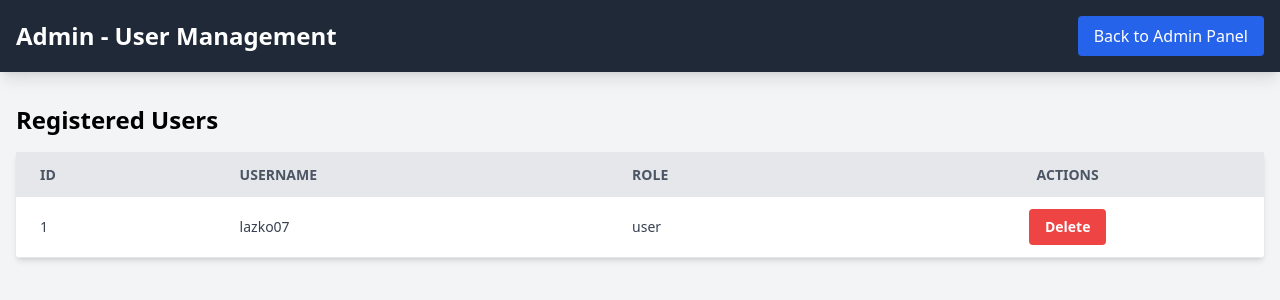
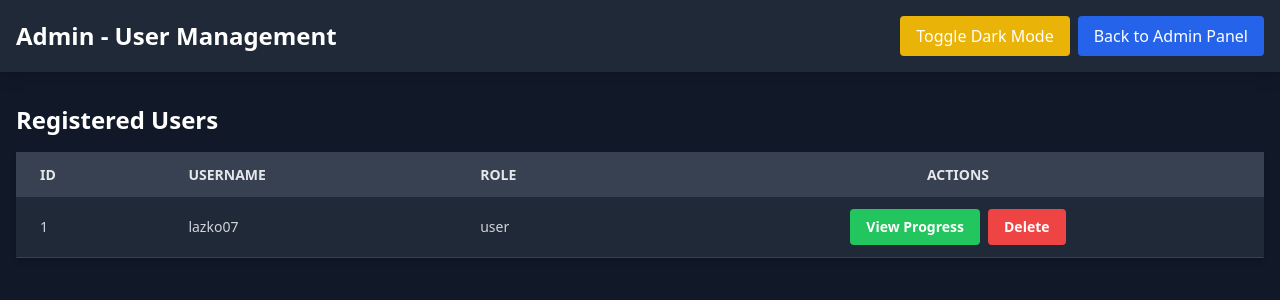
Before and after one commit to codingburgas/2425-11-b-pp-student-practices-assignment-LPApostolov21, a Flask app: page /admin/users in a window 1280 px wide. Shown: the top 300 px of the page. Run offline with Flask 3, Linux system fonts and the light colour scheme; a user stored in the database is signed in; data comes from the database, SQL or seed files in the repository; both versions use the stored data as it was after the commit; some libraries are stand-ins or nearby versions.

Commit message:
Add more functions to the admin panel

```diff
--- a/Mech/main/routes.py
+++ b/Mech/main/routes.py
@@ -49,7 +49,37 @@ def market():
         (250000, 2007, 5100),
         (320000, 2002, 2950),
         (310000, 2006, 5750),
-        (380000, 1990, 2200)
+        (380000, 1995, 2200),
+        (240000, 2008, 5500),
+        (180000, 2010, 7200),
+        (150000, 2012, 7500),
+        (200000, 2011, 6800),
+        (220000, 2009, 6100),
+        (140000, 2014, 8200),
+        (100000, 2015, 8900),
+        (175000, 2013, 7700),
+        (90000, 2016, 9200),
+        (80000, 2017, 9600),
+        (195000, 2011, 6900),
+        (160000, 2012, 7400),
+        (230000, 2008, 5650),
+        (145000, 2013, 8000),
+        (120000, 2014, 8500),
+        (105000, 2016, 9100),
+        (85000, 2018, 9800),
+        (75000, 2019, 10200),
+        (60000, 2020, 11000),
+        (50000, 2021, 11500),
+        (45000, 2022, 12000),
+        (38000, 2023, 12500),
+        (32000, 2024, 13000),
+        (90000, 2017, 9500),
+        (190000, 2009, 6050),
+        (210000, 2010, 6400),
+        (205000, 2009, 6150),
+        (225000, 2007, 5300),
+        (285000, 2005, 4700),
+        (310000, 2006, 5600)
     ]
 
     # Train model
@@ -158,7 +188,37 @@ def model_pred():
         (250000, 2007, 5100),
         (320000, 2002, 2950),
         (310000, 2006, 5750),
-        (380000, 1990, 2200)
+        (380000, 1995, 2200),
+        (240000, 2008, 5500),
+        (180000, 2010, 7200),
+        (150000, 2012, 7500),
+        (200000, 2011, 6800),
+        (220000, 2009, 6100),
+        (140000, 2014, 8200),
+        (100000, 2015, 8900),
+        (175000, 2013, 7700),
+        (90000, 2016, 9200),
+        (80000, 2017, 9600),
+        (195000, 2011, 6900),
+        (160000, 2012, 7400),
+        (230000, 2008, 5650),
+        (145000, 2013, 8000),
+        (120000, 2014, 8500),
+        (105000, 2016, 9100),
+        (85000, 2018, 9800),
+        (75000, 2019, 10200),
+        (60000, 2020, 11000),
+        (50000, 2021, 11500),
+        (45000, 2022, 12000),
+        (38000, 2023, 12500),
+        (32000, 2024, 13000),
+        (90000, 2017, 9500),
+        (190000, 2009, 6050),
+        (210000, 2010, 6400),
+        (205000, 2009, 6150),
+        (225000, 2007, 5300),
+        (285000, 2005, 4700),
+        (310000, 2006, 5600)
     ]
 
     X = [[mileage, year] for mileage, year, _ in data]
@@ -219,39 +279,6 @@ def model_pred():
         plot_url=image_base64
     )
 
-@main.route('/send_email', methods=['POST'])
-@login_required
-def send_email():
-    sender_email = "LPApostolov21@codingburgas.bg"
-    app_password = "my_secret_key"
-    receiver_email = "ktotev@codingburgas.bg"
-    subject = "🚗 Car Price Prediction Chart"
-    body = "Attached is the chart from the latest car price prediction."
-
-    chart_path = os.path.join('static', 'prediction_chart.png')
-
-    msg = MIMEMultipart()
-    msg['From'] = sender_email
-    msg['To'] = receiver_email
-    msg['Subject'] = subject
-
-    try:
-        with open(chart_path, 'rb') as f:
-            part = MIMEBase('application', 'octet-stream')
-            part.set_payload(f.read())
-            encoders.encode_base64(part)
-            part.add_header('Content-Disposition', 'attachment', filename='prediction_chart.png')
-            msg.attach(part)
-
-        with smtplib.SMTP_SSL('smtp.gmail.com', 465) as server:
-            server.login(sender_email, app_password)
-            server.sendmail(sender_email, receiver_email, msg.as_string())
-
-        flash("✅ Email sent successfully to ktotev@codingburgas.bg", "success")
-    except Exception as e:
-        flash(f"❌ Failed to send email: {str(e)}", "danger")
-
-    return redirect(url_for('main.model_pred'))
 
 @main.route('/admin/users')
 @login_required
@@ -267,3 +294,9 @@ def delete_user(user_id):
     db.session.commit()
     flash(f'User {user.username} has been deleted.', 'success')
     return redirect(url_for('main.view_users'))
+
+
+@main.route('/progress')
+@login_required
+def progress():
+    return('Hellow World')
--- a/Mech/main/templates/admin.html
+++ b/Mech/main/templates/admin.html
@@ -1,5 +1,5 @@
 <!DOCTYPE html>
-<html lang="en" class="transition-colors duration-300">
+<html lang="en" class="dark transition-colors duration-300">
 <head>
     <meta charset="UTF-8" />
     <meta name="viewport" content="width=device-width, initial-scale=1" />
@@ -15,7 +15,7 @@
 
     <nav class="bg-gray-800 dark:bg-gray-900 p-4 shadow-lg">
         <div class="container mx-auto flex justify-between items-center">
-            <a href="#" class="text-white text-xl md:text-2xl font-bold rounded-md px-3 py-2 hover:bg-gray-700 transition duration-300">
+            <a class="text-white text-xl md:text-2xl font-bold rounded-md px-3 py-2 hover:bg-gray-700 transition duration-300">
                 Welcome to the admin panel
             </a>
 
--- a/Mech/main/templates/user_list.html
+++ b/Mech/main/templates/user_list.html
@@ -1,17 +1,27 @@
 <!DOCTYPE html>
-<html lang="en">
+<html lang="en" class="dark">
 <head>
     <meta charset="UTF-8">
     <title>User Management</title>
     <script src="https://cdn.tailwindcss.com"></script>
+    <script>
+        tailwind.config = {
+            darkMode: 'class'
+        }
+    </script>
 </head>
-<body class="bg-gray-100 font-sans">
+<body class="bg-gray-100 dark:bg-gray-900 dark:text-white font-sans">
     <nav class="bg-gray-800 p-4 shadow-lg mb-4">
         <div class="container mx-auto flex justify-between items-center">
             <span class="text-white text-2xl font-bold">Admin - User Management</span>
-            <a href="{{ url_for('main.admin_main') }}" class="bg-blue-600 text-white px-4 py-2 rounded hover:bg-blue-700">
-                Back to Admin Panel
-            </a>
+            <div class="flex gap-2">
+                <button id="toggleDarkMode" class="bg-yellow-500 hover:bg-yellow-600 text-white px-4 py-2 rounded">
+                    Toggle Dark Mode
+                </button>
+                <a href="{{ url_for('main.admin_main') }}" class="bg-blue-600 text-white px-4 py-2 rounded hover:bg-blue-700">
+                    Back to Admin Panel
+                </a>
+            </div>
         </div>
     </nav>
 
@@ -19,7 +29,7 @@
         {% with messages = get_flashed_messages(with_categories=true) %}
             {% if messages %}
                 {% for category, message in messages %}
-                    <div class="mb-4 p-4 bg-green-100 border border-green-300 rounded text-green-800">
+                    <div class="mb-4 p-4 bg-green-100 dark:bg-green-900 border border-green-300 dark:border-green-700 rounded text-green-800 dark:text-green-200">
                         {{ message }}
                     </div>
                 {% endfor %}
@@ -28,23 +38,27 @@
 
         <h2 class="text-2xl font-semibold mb-4">Registered Users</h2>
 
-        <table class="min-w-full bg-white shadow-md rounded">
+        <table class="min-w-full bg-white dark:bg-gray-800 shadow-md rounded">
             <thead>
-                <tr class="bg-gray-200 text-gray-600 uppercase text-sm leading-normal">
+                <tr class="bg-gray-200 dark:bg-gray-700 text-gray-600 dark:text-gray-200 uppercase text-sm leading-normal">
                     <th class="py-3 px-6 text-left">ID</th>
                     <th class="py-3 px-6 text-left">Username</th>
                     <th class="py-3 px-6 text-left">Role</th>
                     <th class="py-3 px-6 text-center">Actions</th>
                 </tr>
             </thead>
-            <tbody class="text-gray-700 text-sm font-light">
+            <tbody class="text-gray-700 dark:text-gray-300 text-sm font-light">
                 {% for user in users %}
-                <tr class="border-b border-gray-200 hover:bg-gray-100">
+                <tr class="border-b border-gray-200 dark:border-gray-700 hover:bg-gray-100 dark:hover:bg-gray-700">
                     <td class="py-3 px-6 text-left">{{ user.id }}</td>
                     <td class="py-3 px-6 text-left">{{ user.username }}</td>
                     <td class="py-3 px-6 text-left">{{ user.role }}</td>
-                    <td class="py-3 px-6 text-center">
+                    <td class="py-3 px-6 text-center flex justify-center gap-2">
                         {% if user.role != 'admin' %}
+                        <a href="{{ url_for('main.progress', user_id=user.id) }}"
+                           class="bg-green-500 hover:bg-green-700 text-white font-bold py-2 px-4 rounded">
+                            View Progress
+                        </a>
                         <form method="POST" action="{{ url_for('main.delete_user', user_id=user.id) }}"
                               onsubmit="return confirm('Are you sure you want to delete this user?');">
                             <button type="submit" class="bg-red-500 hover:bg-red-700 text-white font-bold py-2 px-4 rounded">
@@ -60,5 +74,12 @@
             </tbody>
         </table>
     </div>
+
+    <script>
+        const toggleBtn = document.getElementById('toggleDarkMode');
+        toggleBtn.addEventListener('click', () => {
+            document.documentElement.classList.toggle('dark');
+        });
+    </script>
 </body>
 </html>
--- a/forms.py
+++ b/forms.py
@@ -22,5 +22,5 @@ class LoginForm(FlaskForm):
 class LinearForm(FlaskForm):
     car_brand = StringField('Car Brand', validators=[DataRequired(), Length(min=3, max=20)])
     mileage = IntegerField('Mileage (In kilometers)', validators=[DataRequired(), NumberRange(min=100000)])
-    man_year = IntegerField('Year of manufacture(1990 - 2010)', validators=[DataRequired(), NumberRange(min=1990, max=2010)])
+    man_year = IntegerField('Year of manufacture(1990 - 2010)', validators=[DataRequired(), NumberRange(min=1990, max=2025)])
     submit = SubmitField('Predict')
```
Also changed, not shown: instance/site.db, static/prediction_chart.png.
